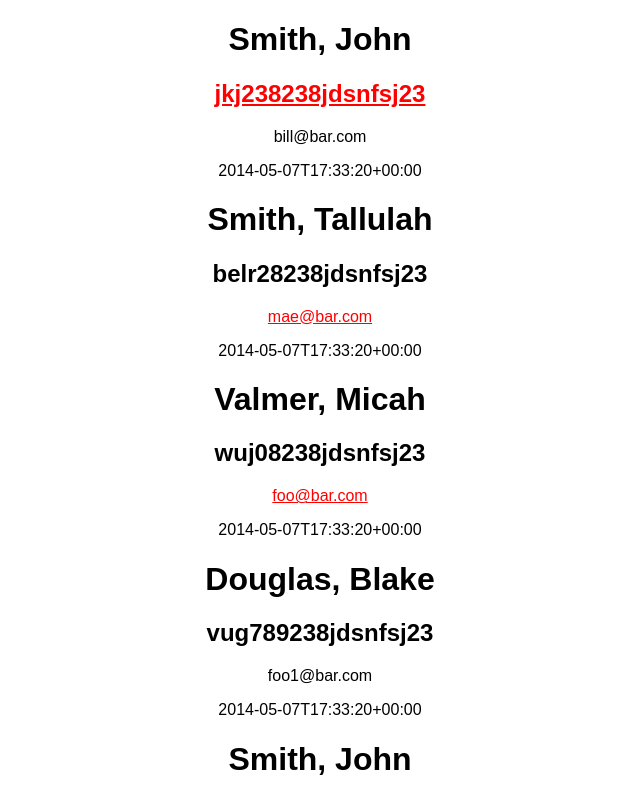
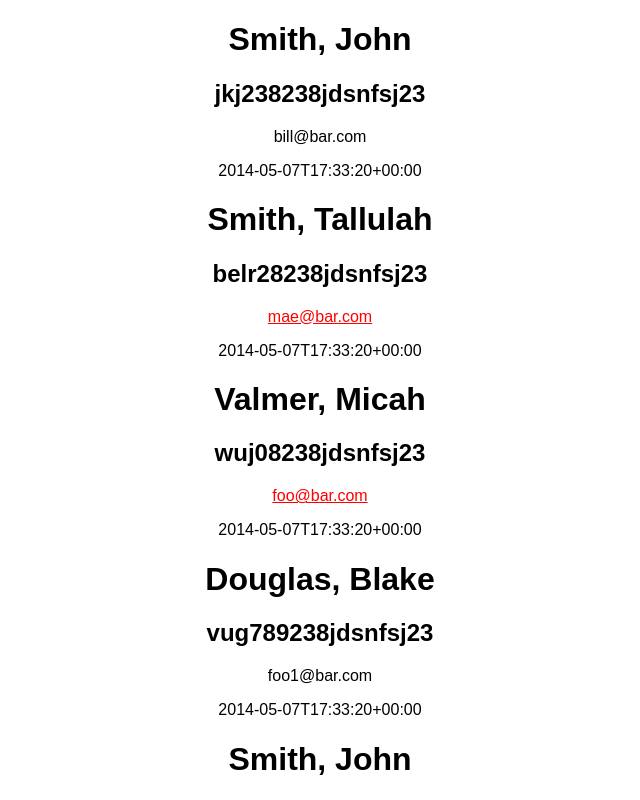
Before and after one commit to heathernfran/leadgen, a React (Create React App) app: page / in a window 1280 px wide. Shown: the top 800 px of the page, without its empty margins (320-960 px from the left). Built offline with nearby package versions, Linux system fonts and the light colour scheme.

Commit message:
Work on excluding first instance of duplicate value

```diff
--- a/src/App.js
+++ b/src/App.js
@@ -55,14 +55,19 @@ class App extends Component {
     return stateArray
   }
 
+  _excludeFirstDup(counter) {
+    if (counter > 1) return true
+  }
+
   render() {
+    let idCounter = 0
     return (
       <div className="App">
         {this.state.dedup.map((value) => {
           return (
             <div key={uuid()}>
               <h1>{value.lastName}, {value.firstName}</h1>
-              <h2 className={this.state.dupIds.indexOf(value._id) > -1 ? 'duplicate' : ''}>{value._id}</h2>
+              <h2 className={this._excludeFirstDup(idCounter) ? 'duplicate' : ''}>{value._id}</h2>
               <p className={this.state.dupEmails.indexOf(value.email) > -1 ? 'duplicate' : ''}>{value.email}</p>
               <span>{value.entryDate}</span>
             </div>
```
